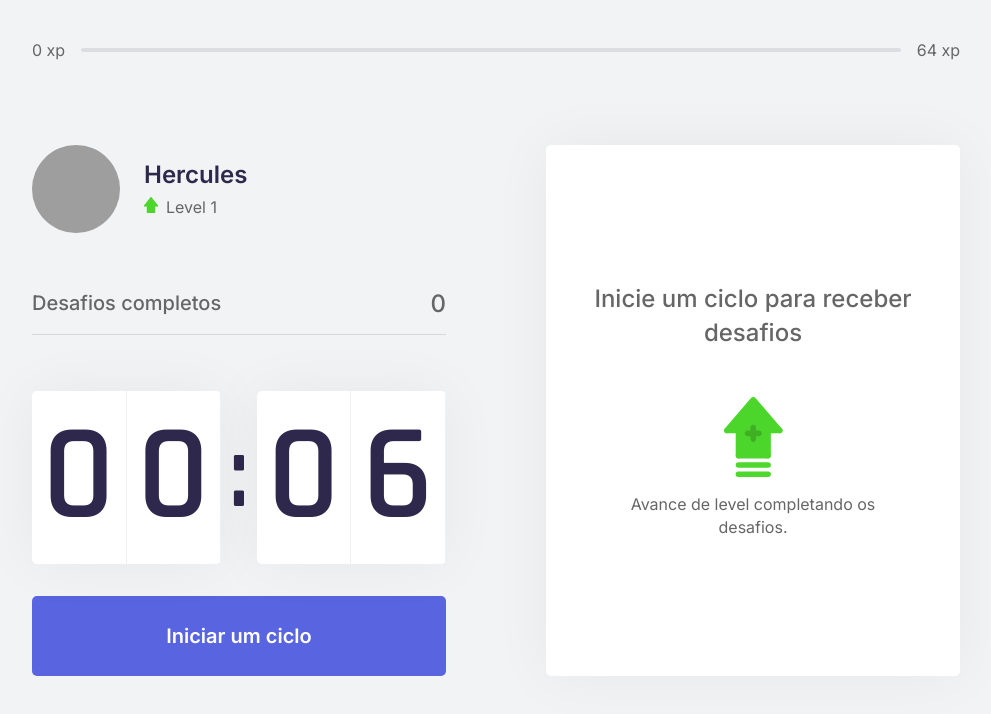
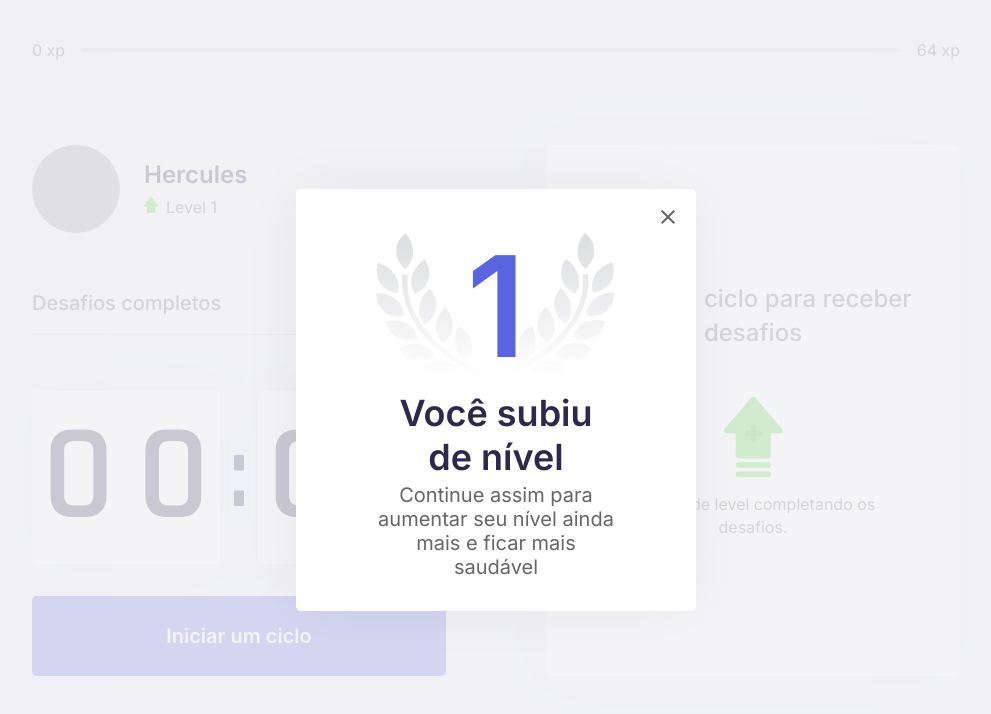
Before and after one commit to HRsniper/Next-Level-Week-4, a Next.js app in the folder react/moveit-next/: page / in a window 1280 px wide. Shown: the top 714 px of the page, without its empty margins (144-1135 px from the left). Built offline with nearby package versions, Linux system fonts and the light colour scheme; grey boxes are pictures that could not be loaded.

Commit message:
add LevelUpModel

```diff
--- /dev/null
+++ b/react/moveit-next/src/components/LevelUpModel.tsx
@@ -0,0 +1,25 @@
+import { useContext } from "react";
+
+import { ChallengeContext } from "../contexts/ChallengeContext";
+
+import styles from "../styles/components/LevelUpModel.module.css";
+
+const LevelUpModel = () => {
+  const { level } = useContext(ChallengeContext);
+
+  return (
+    <div className={styles.overlay}>
+      <div className={styles.container}>
+        <header>{level}</header>
+        <strong>Você subiu de nível</strong>
+        <p>Continue assim para aumentar seu nível ainda mais e ficar mais saudável</p>
+
+        <button type="button">
+          <img src="/icons/close.svg" alt="X" />
+        </button>
+      </div>
+    </div>
+  );
+};
+
+export { LevelUpModel };
--- a/react/moveit-next/src/contexts/ChallengeContext.tsx
+++ b/react/moveit-next/src/contexts/ChallengeContext.tsx
@@ -2,6 +2,7 @@ import { createContext, ReactNode, useEffect, useState } from "react";
 import Cookie from "js-cookie";
 
 import challenges from "../pages/api/challenges.json";
+import { LevelUpModel } from "../components/LevelUpModel";
 
 type ActiveChallengeType = {
   // type: string;
@@ -102,6 +103,8 @@ function ChallengeContextProvider({ children, ...rest }: ChallengeContextProvide
       }}
     >
       {children}
+
+      <LevelUpModel />
     </ChallengeContext.Provider>
   );
 }
--- /dev/null
+++ b/react/moveit-next/src/styles/components/LevelUpModel.module.css
@@ -0,0 +1,57 @@
+.overlay {
+  background: rgba(242, 242, 245, 0.8);
+
+  position: fixed;
+  top: 0;
+  left: 0;
+  bottom: 0;
+  right: 0;
+
+  display: flex;
+  justify-content: center;
+  align-items: center;
+}
+
+.container {
+  background: var(--white);
+
+  width: 100%;
+  max-width: 400px;
+  padding: 2rem 5rem;
+  border-radius: 5px;
+
+  box-shadow: 0 0 60px rgba(0, 0, 0, 0.05);
+  text-align: center;
+
+  position: relative;
+}
+
+.container header {
+  color: var(--blue);
+
+  font-size: 8.75rem;
+  font-weight: 600;
+
+  background: url("/icons/levelup.svg") no-repeat center;
+  background-size: contain;
+}
+
+.container strong {
+  color: var(--title);
+  font-size: 2.25rem;
+}
+.container p {
+  color: var(--text);
+  font-size: 1.25rem;
+  margin-top: 0.25rem;
+}
+
+.container button {
+  position: absolute;
+  top: 0.5rem;
+  right: 0.5rem;
+
+  background: transparent;
+  border: 0;
+  font-size: 0;
+}
```
